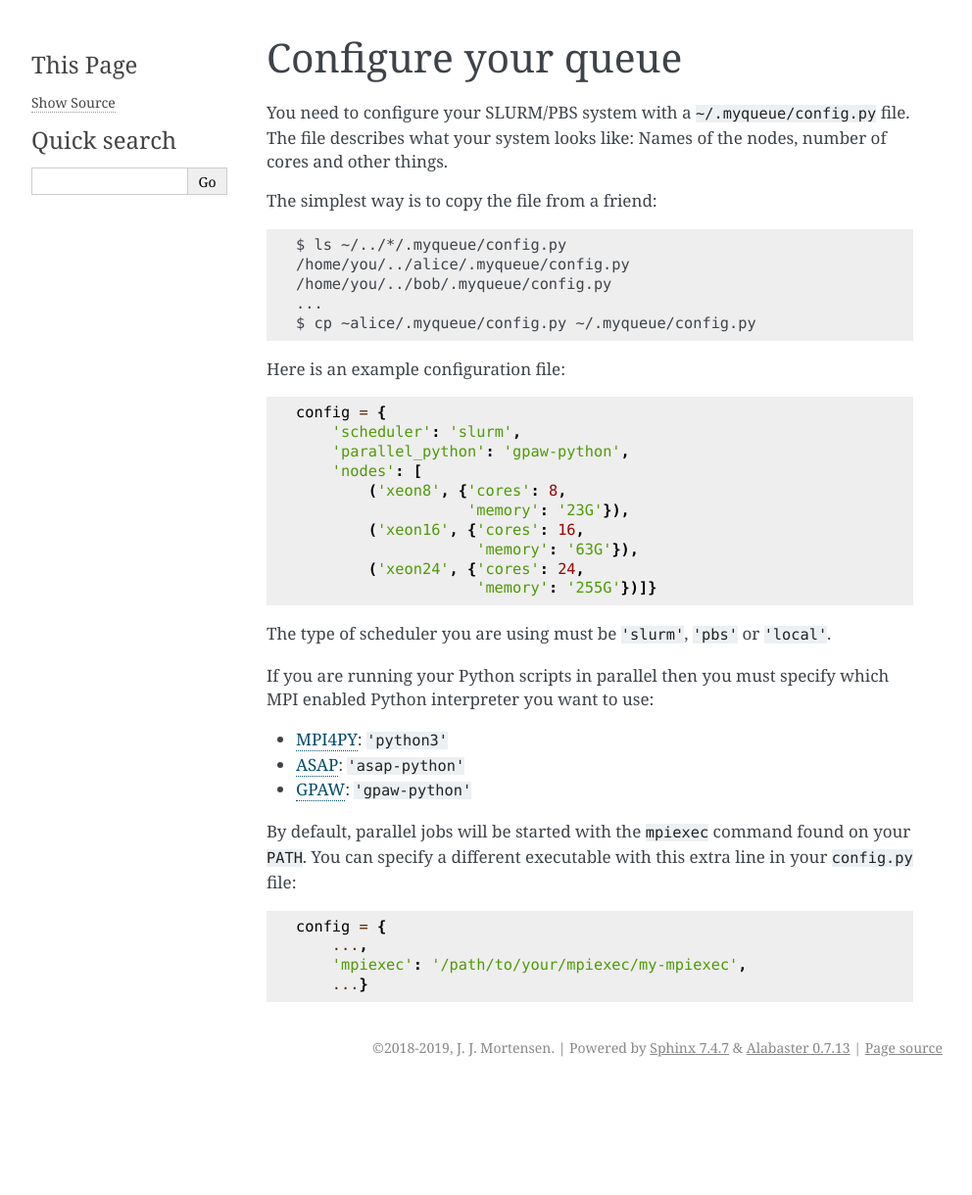
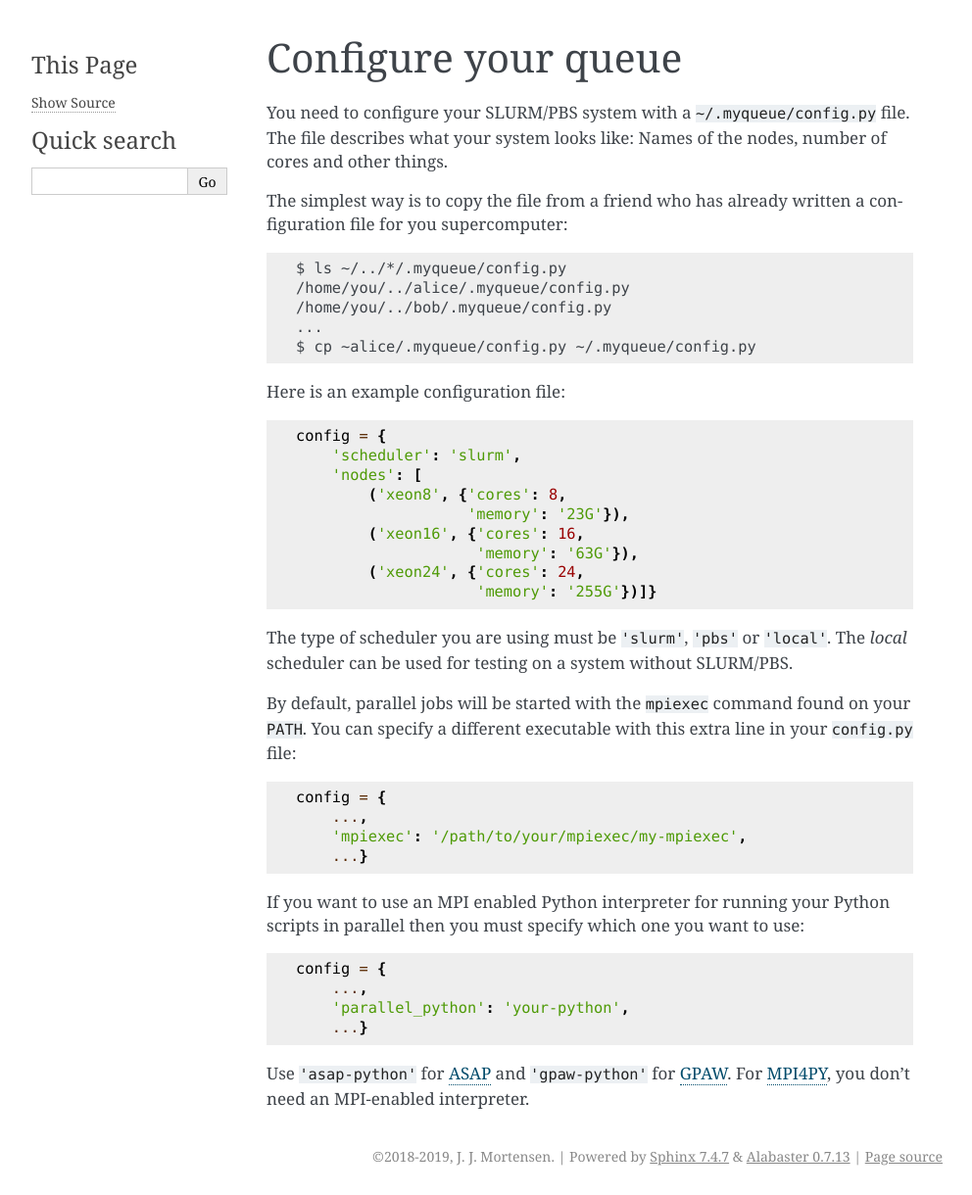
Before and after one commit to Yangxinsix/myqueue, a Sphinx documentation site: the page built from docs/configuration.rst, in a window 1280 px wide. Shown: the whole page at 98% size, without its empty margins (148-1140 px from the left). Built offline with Sphinx 7.4.7, drawn with Linux system fonts in a browser that asks for light colours; pages that are not in the unit, such as notebooks, are missing from menus; before the commit the page ends 1109 px from its top, so only the background shows below that.

Commit message:
Doc improvements

```diff
--- a/docs/configuration.rst
+++ b/docs/configuration.rst
@@ -6,7 +6,8 @@ You need to configure your SLURM/PBS system with a ``~/.myqueue/config.py``
 file.  The file describes what your system looks like:  Names of the nodes,
 number of cores and other things.
 
-The simplest way is to copy the file from a friend::
+The simplest way is to copy the file from a friend who has already written a
+configuration file for you supercomputer::
 
     $ ls ~/../*/.myqueue/config.py
     /home/you/../alice/.myqueue/config.py
@@ -19,18 +20,8 @@ Here is an example configuration file:
 .. literalinclude:: example_config.py
 
 The type of scheduler you are using must be ``'slurm'``, ``'pbs'`` or
-``'local'``.
-
-If you are running your Python scripts in parallel then you must specify which
-MPI enabled Python interpreter you want to use:
-
-* MPI4PY_: ``'python3'``
-* ASAP_: ``'asap-python'``
-* GPAW_: ``'gpaw-python'``
-
-.. _MPI4PY: https://mpi4py.readthedocs.io/en/stable/index.html
-.. _ASAP: https://wiki.fysik.dtu.dk/asap
-.. _GPAW: https://wiki.fysik.dtu.dk/gpaw/
+``'local'``.  The *local* scheduler can be used for testing on a system without
+SLURM/PBS.
 
 By default, parallel jobs will be started with the ``mpiexec`` command found
 on your ``PATH``.  You can specify a different executable with this extra line
@@ -40,3 +31,18 @@ in your ``config.py`` file::
         ...,
         'mpiexec': '/path/to/your/mpiexec/my-mpiexec',
         ...}
+
+If you want to use an MPI enabled Python interpreter for running your Python
+scripts in parallel then you must specify which one you want to use::
+
+    config = {
+        ...,
+        'parallel_python': 'your-python',
+        ...}
+
+Use ``'asap-python'`` for ASAP_ and ``'gpaw-python'`` for GPAW_.  For MPI4PY_,
+you don't need an MPI-enabled interpreter.
+
+.. _MPI4PY: https://mpi4py.readthedocs.io/en/stable/index.html
+.. _ASAP: https://wiki.fysik.dtu.dk/asap
+.. _GPAW: https://wiki.fysik.dtu.dk/gpaw/
--- a/docs/example_config.py
+++ b/docs/example_config.py
@@ -1,6 +1,5 @@
 config = {
     'scheduler': 'slurm',
-    'parallel_python': 'gpaw-python',
     'nodes': [
         ('xeon8', {'cores': 8,
                    'memory': '23G'}),
```
Also changed, not shown: docs/index.rst (+11 -10 lines), docs/documentation.rst (renamed from docs/tutorial.rst).
